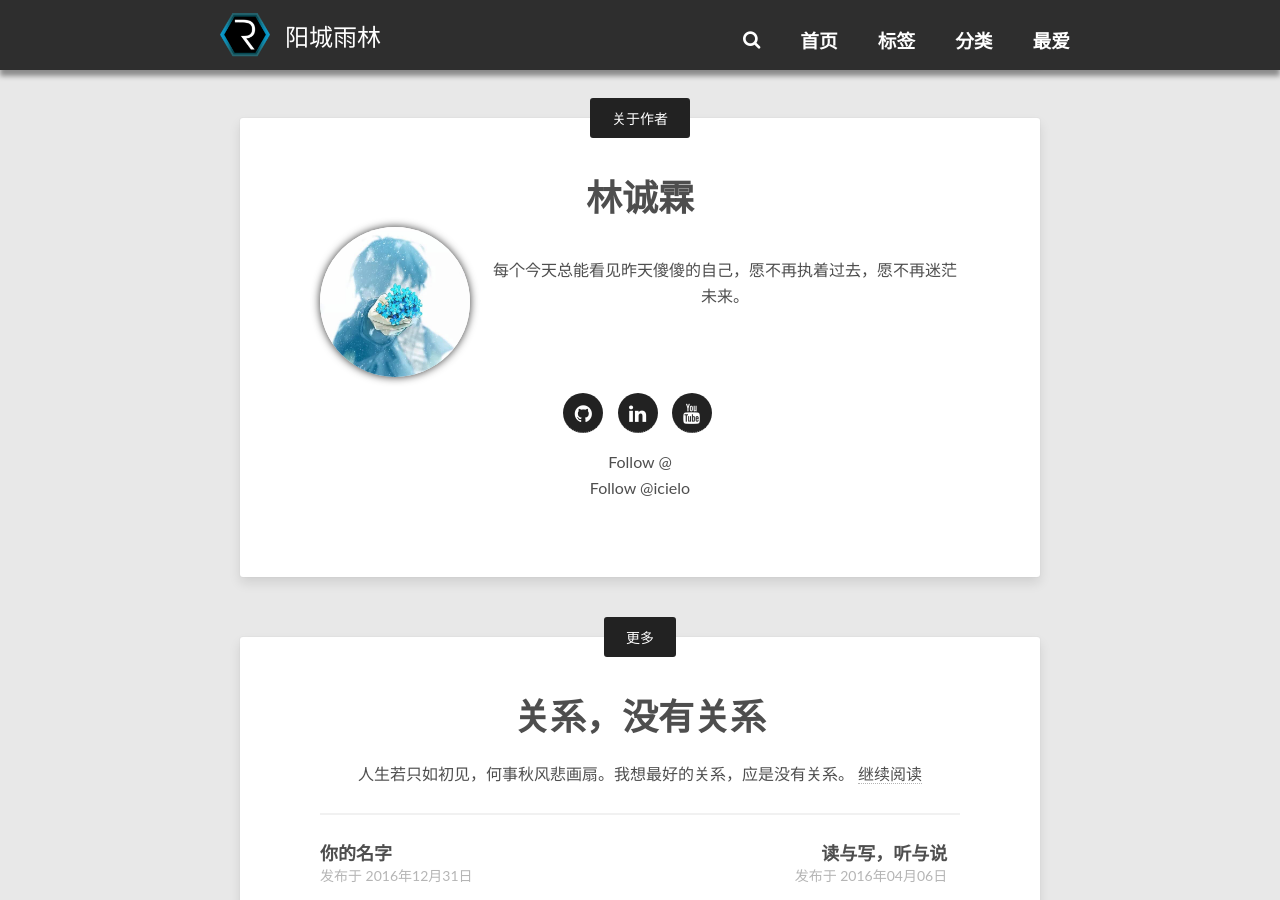
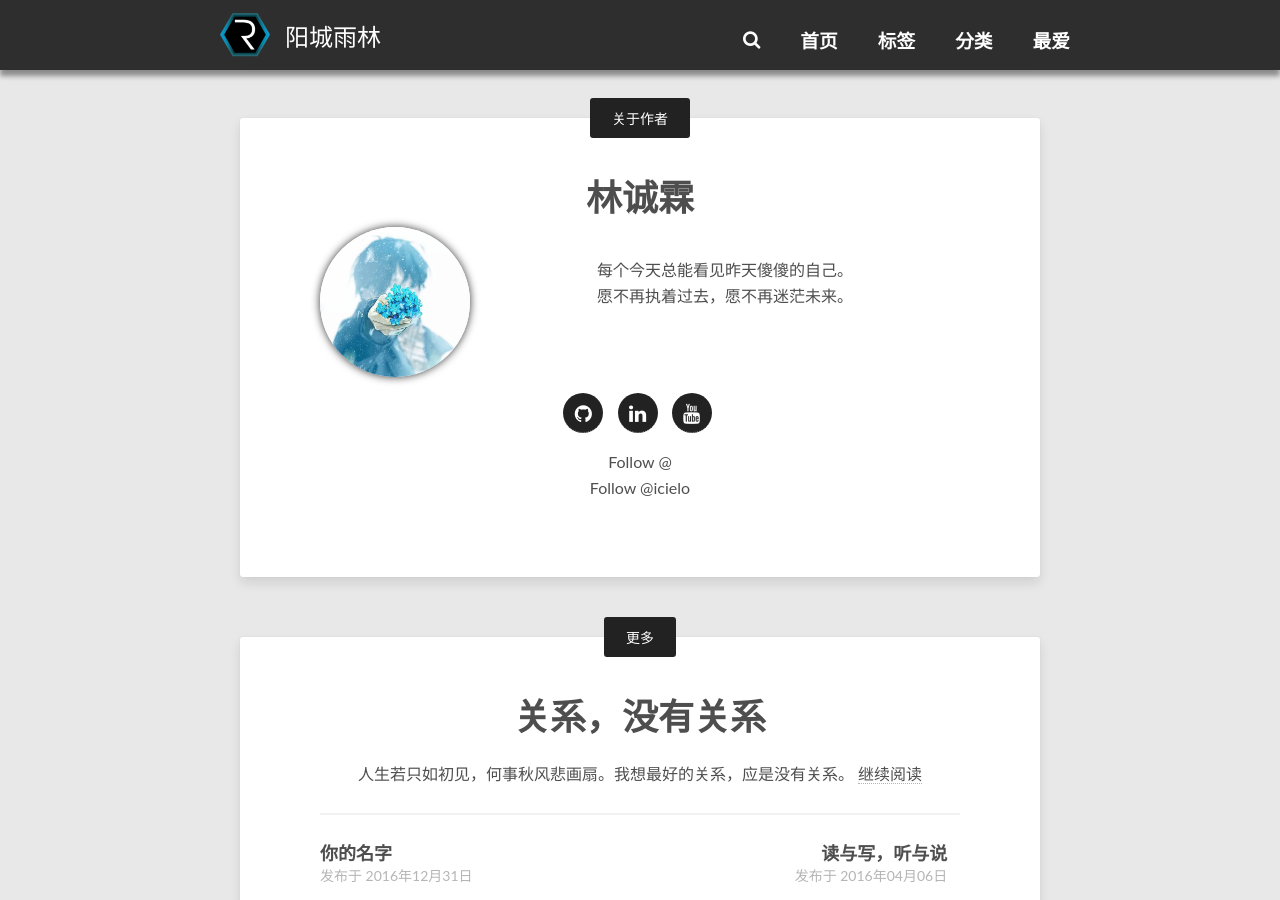
Before and after one commit to icielo/icielo.github.com, a Jekyll site: the page built from _posts/2017-02-27-30岁清单.md, in a window 1280 px wide and 900 px high, scrolled down 810 px. Built offline with Jekyll 4.4.1, drawn with Linux system fonts in a browser that asks for light colours.

```diff
--- a/_config.yml
+++ b/_config.yml
@@ -38,7 +38,7 @@ owner:
   name:           林诚霖
   site:           http://github.com/icielo
   avatar:         images/avatar.jpg
-  bio:            "每个今天总能看见昨天傻傻的自己，愿不再执着过去，愿不再迷茫未来。"
+  bio:            "每个今天总能看见昨天傻傻的自己。</br>愿不再执着过去，愿不再迷茫未来。"
   email:          babytiana@sina.com
   # Twitter nick for use in Twitter cards and follow button.
   # twitter: aron_bordin # if no twitter in this config, the twitter follow button will be removed
```
